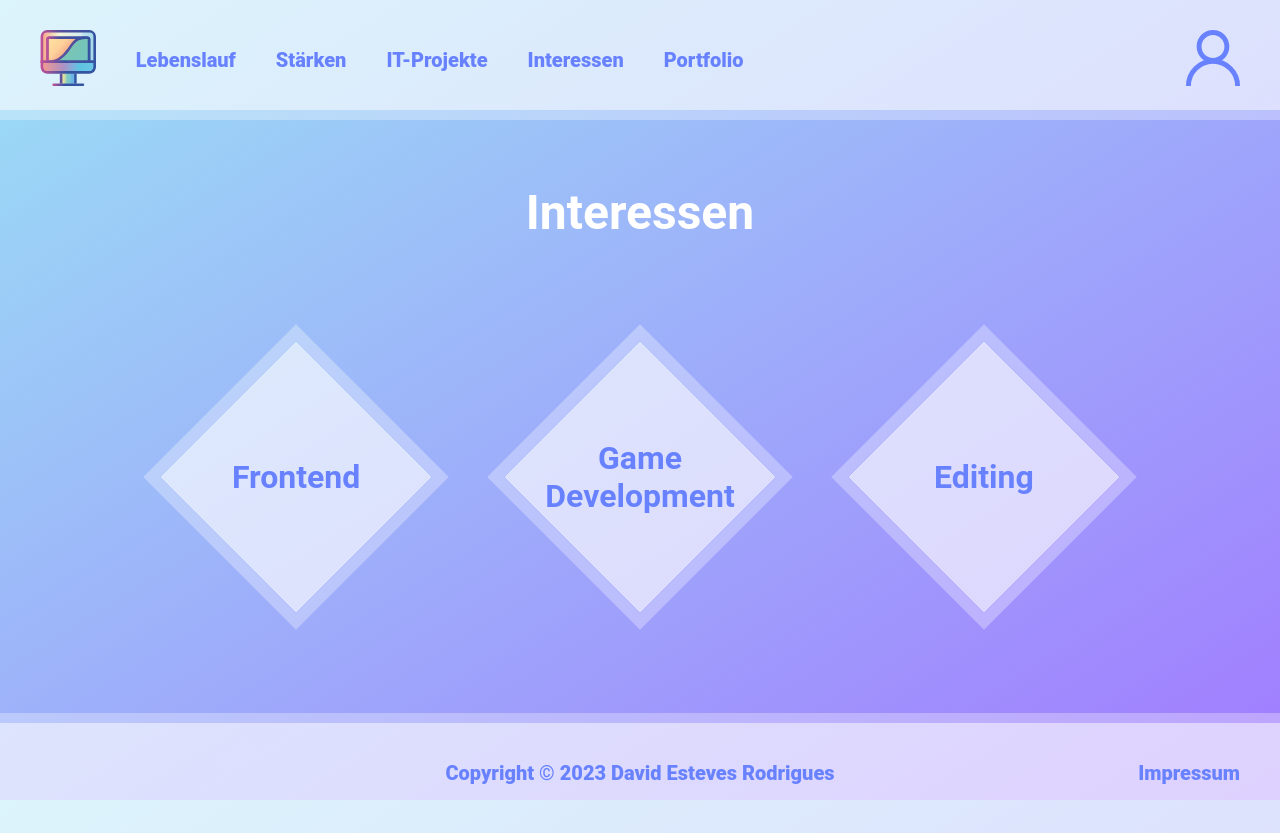
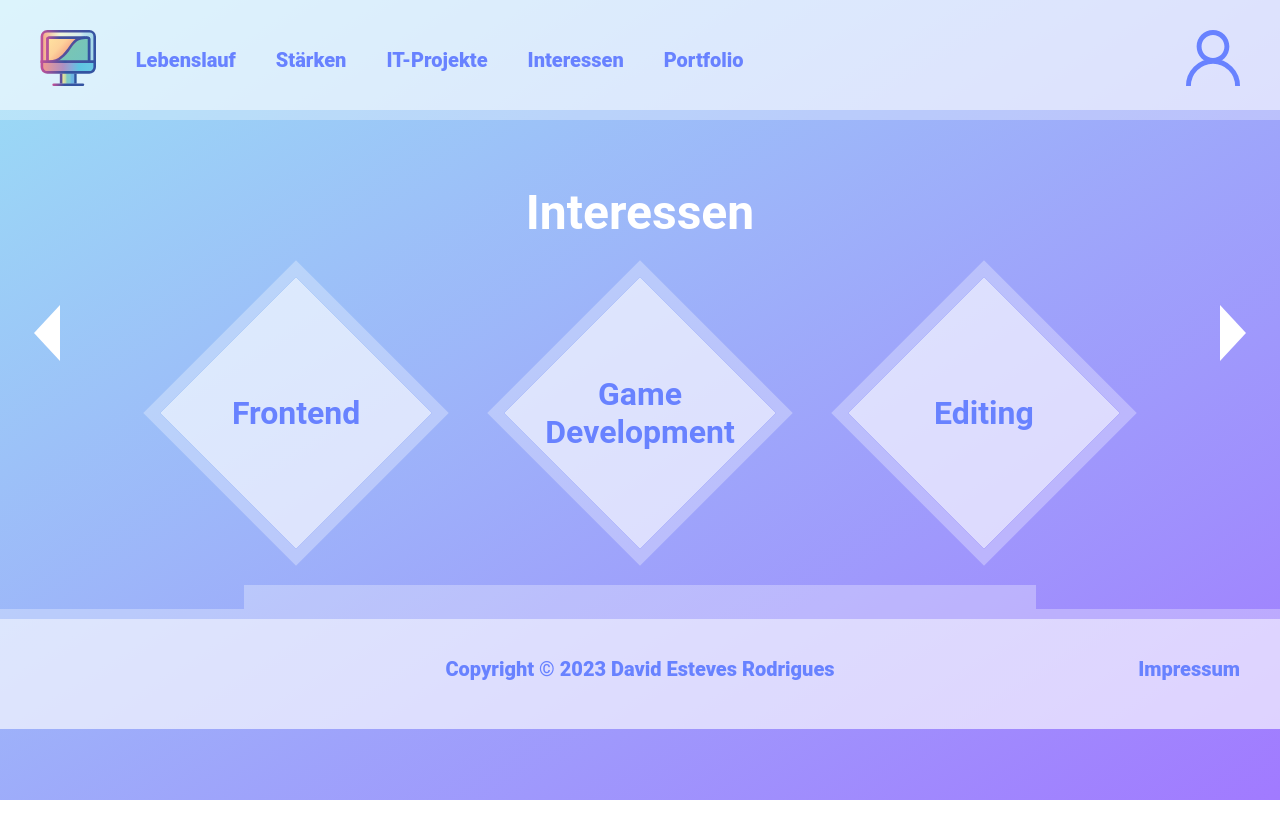
Before and after one commit to daviddresus/portfolio, a React (Create React App) app: page /interessen in a window 1280 px wide. After the commit the page ends 800 px from the top, so only its background shows below. Built offline with nearby package versions, Linux system fonts and the light colour scheme.

Commit message:
Added Buttons for interessen Page

```diff
--- a/src/Pages/Interessen/Interessen.css
+++ b/src/Pages/Interessen/Interessen.css
@@ -1,10 +1,8 @@
 #all_interest_boxes
 {
-    display: flex;
-    justify-content: center;
-    gap: 10vw;
-    margin-top: 10%;
-    margin-bottom: 10%;
+  display: flex;
+  justify-content: center;
+  gap: 10vw;
 }
 
 .interest_box
@@ -31,3 +29,8 @@
   transform: rotateZ(-45deg);
   transition-duration: 0.5s;
 }
+
+.button
+{
+
+}
--- a/src/Pages/Interessen/Interessen.js
+++ b/src/Pages/Interessen/Interessen.js
@@ -7,6 +7,9 @@ export default function Interessen() {
       <Title text="Interessen" />
 
       <div id='all_interest_boxes'>
+
+        <img className='button' src='Images/buttonleft.svg' alt='Left Button' />
+
         <div className='interest_box'>
           <p className='intereset_title'>Frontend</p>
         </div>
@@ -18,7 +21,11 @@ export default function Interessen() {
         <div className='interest_box'>
           <p className='intereset_title'>Editing</p>
         </div>
+
+        <img className='button' src='Images/buttonright.svg' alt='Right Button' />
+
       </div>
+      <div className='project_box'></div>
     </div>
   )
 }
```
Also changed, not shown: public/Images/buttonleft.svg (added), public/Images/buttonright.svg (added).
